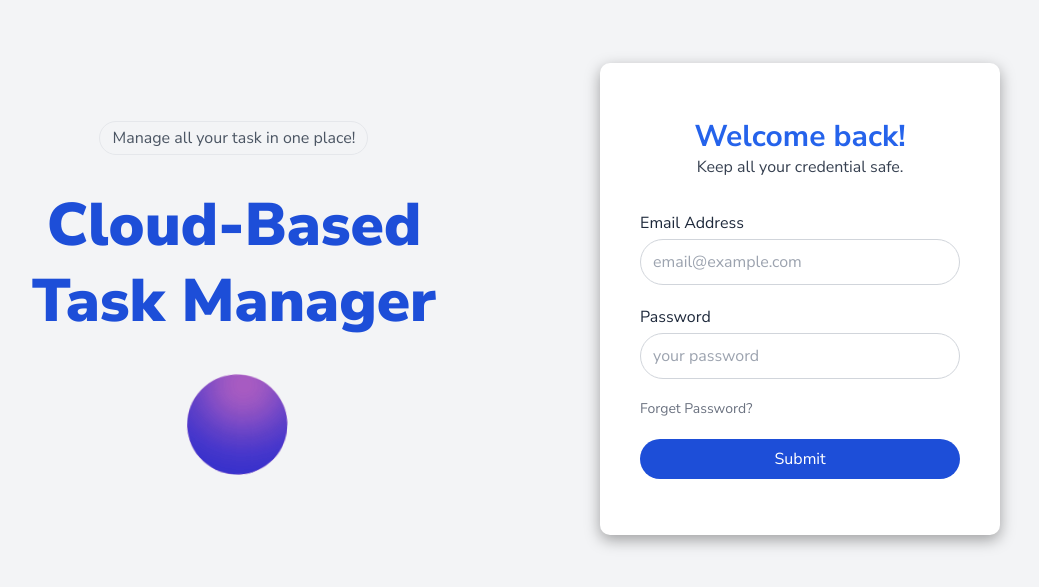
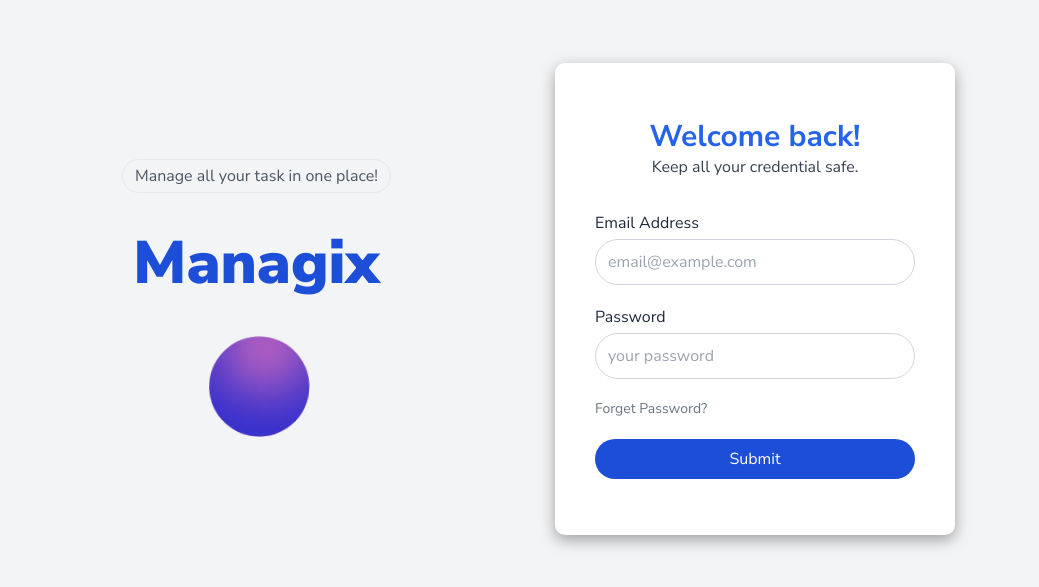
Before and after one commit to bluemincoder/Cloud-Based-Task-Manager, a React (Vite) app in the folder client/: page /log-in in a window 1280 px wide. Shown: the part 101-688 px from the top of the page, without its empty margins (164-1203 px from the left). Built offline with nearby package versions, Linux system fonts and the light colour scheme.

Commit message:
Updated Readme

```diff
--- a/client/src/components/Sidebar.jsx
+++ b/client/src/components/Sidebar.jsx
@@ -85,7 +85,7 @@
         <p className='bg-blue-600 p-2 rounded-full'>
           <MdOutlineAddTask className='text-white text-2xl font-black' />
         </p>
-        <span className='text-2xl font-bold text-black'>TaskMe</span>
+        <span className='text-2xl font-bold text-black'>Managix</span>
       </h1>
 
       <div className='flex-1 flex flex-col gap-y-5 py-8'>
--- a/client/src/pages/Login.jsx
+++ b/client/src/pages/Login.jsx
@@ -49,8 +49,7 @@
                             Manage all your task in one place!
                         </span>
                         <p className="flex flex-col gap-0 md:gap-4 text-4xl md:text-6xl 2xl:text-7xl font-black text-center text-blue-700">
-                            <span>Cloud-Based</span>
-                            <span>Task Manager</span>
+                            <span>Managix</span>
                         </p>
 
                         <div className="cell">
```
Also changed, not shown: 1 other file (tests, documents, lock files or other folders).
